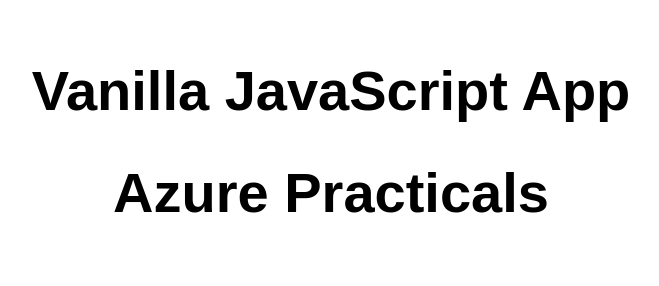
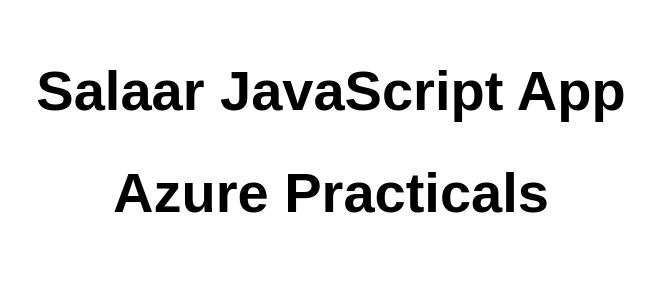
Before and after one commit to manichandra-donthula/EY---Full-Stack-Training, a website: page cloudpractical/src/index.html in a window 1280 px wide. Shown: the whole page, without its empty margins (309-968 px from the left). Drawn offline with Linux system fonts and the light colour scheme.

Commit message:
change2 index.html

```diff
--- a/cloudpractical/src/index.html
+++ b/cloudpractical/src/index.html
@@ -10,7 +10,7 @@
 
 <body>
   <main>
-    <h1>Vanilla JavaScript App</h1>
+    <h1>Salaar JavaScript App</h1>
     <h1>Azure Practicals</h1>
   </main>
 </body>
```
